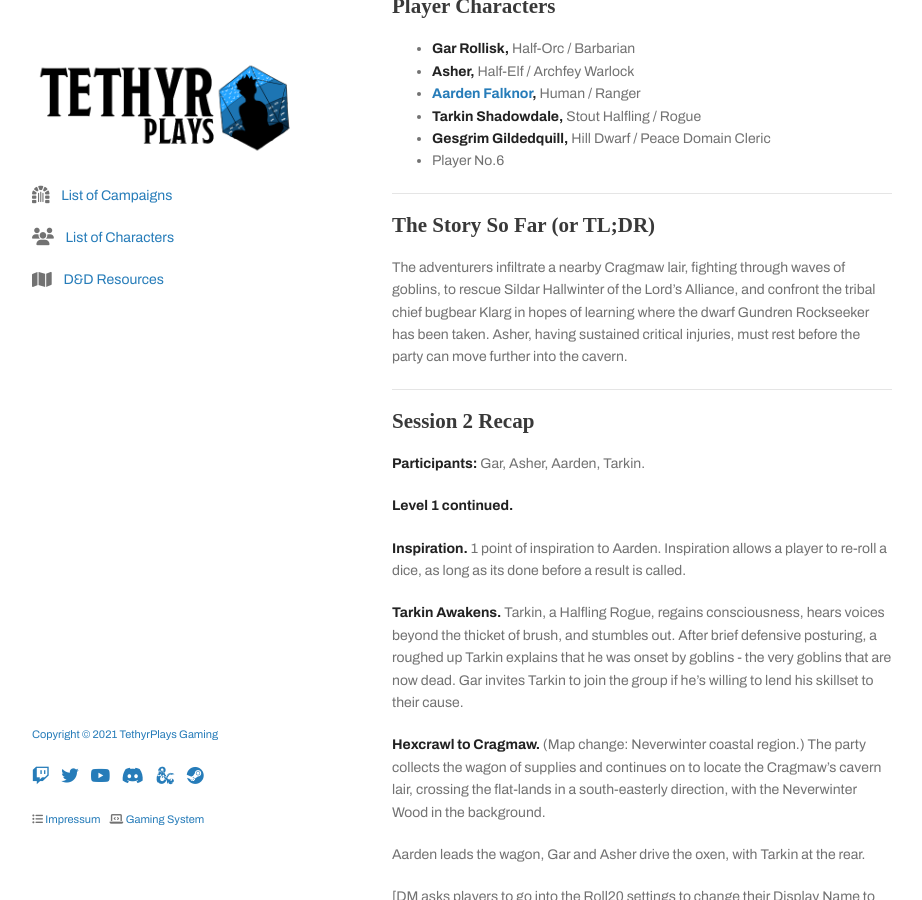
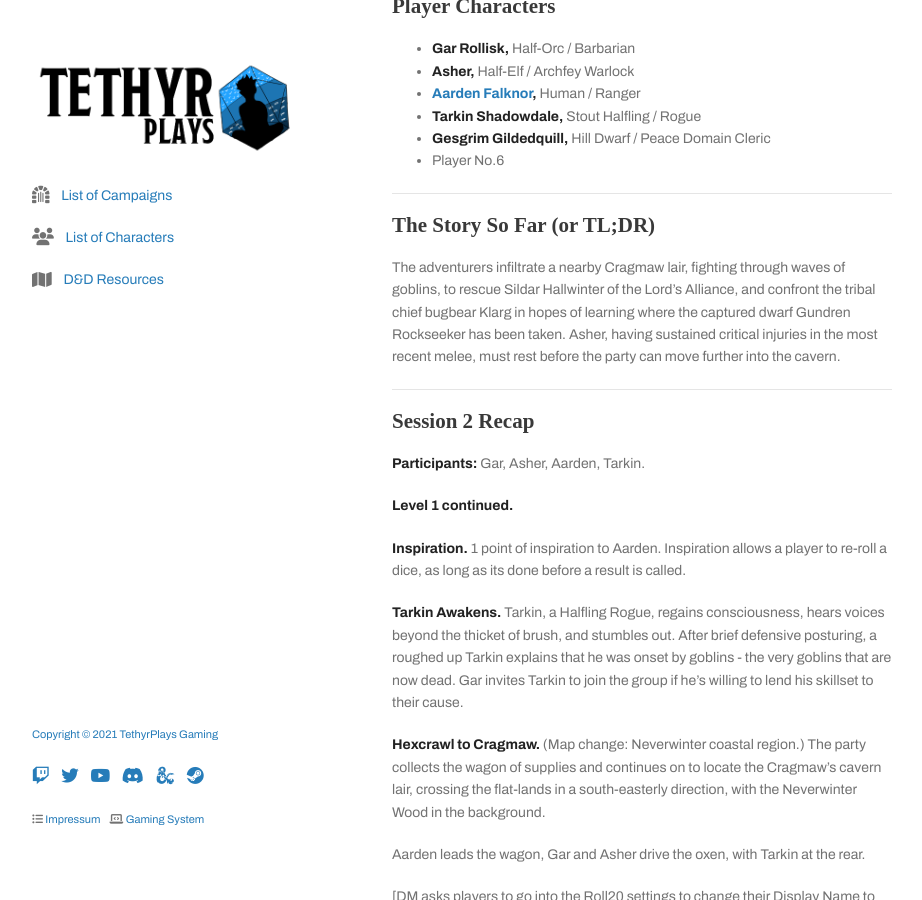
Before and after one commit to tethyrplays/tethyrplays, a Jekyll site: the page built from campaign/2021-lmop-with-dm-nicole.md, in a window 1280 px wide and 900 px high, scrolled down 692 px. Shown: the whole window, without its empty margins (178-1100 px from the left). Built offline with Jekyll 4.4.1, drawn with Linux system fonts in a browser that asks for light colours; nearby versions of some CDN libraries; some web fonts are replaced; our own code applies the rules of GitHub Pages for plain Markdown files; the repository's description, which GitHub fills in, is left out.

Commit message:
Update 2021-lmop-with-dm-nicole.md

```diff
--- a/campaign/2021-lmop-with-dm-nicole.md
+++ b/campaign/2021-lmop-with-dm-nicole.md
@@ -30,7 +30,7 @@
 
 ## The Story So Far (or TL;DR)
 
-The adventurers infiltrate a nearby Cragmaw lair, fighting through waves of goblins, to rescue Sildar Hallwinter of the Lord's Alliance, and confront the tribal chief bugbear Klarg in hopes of learning where the dwarf Gundren Rockseeker has been taken. Asher, having sustained critical injuries, must rest before the party can move further into the cavern.
+The adventurers infiltrate a nearby Cragmaw lair, fighting through waves of goblins, to rescue Sildar Hallwinter of the Lord's Alliance, and confront the tribal chief bugbear Klarg in hopes of learning where the captured dwarf Gundren Rockseeker has been taken. Asher, having sustained critical injuries in the most recent melee, must rest before the party can move further into the cavern.
 
 ---
 
```
